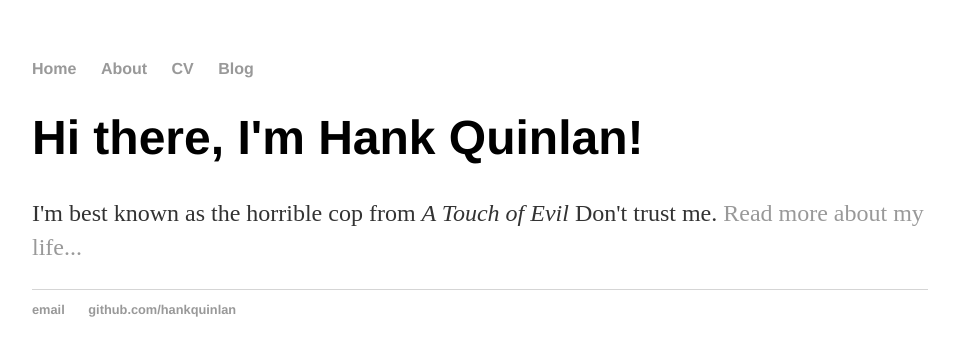
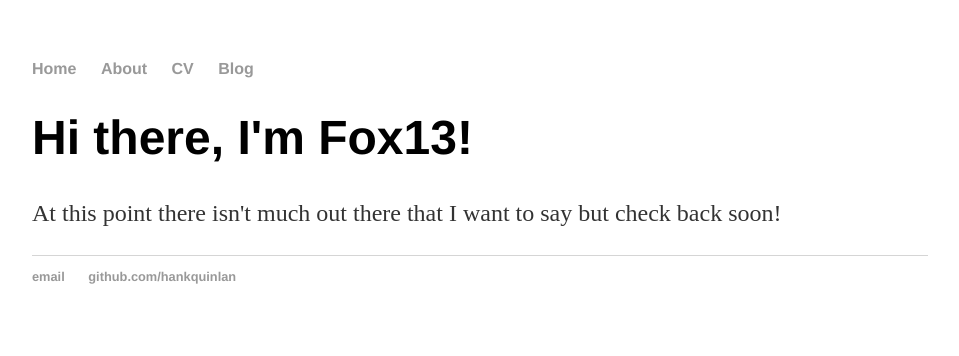
Before and after one commit to Fox13/fox13.github.io, a Jekyll site: the page built from index.html, in a window 1280 px wide. Shown: the top 356 px of the page, without its empty margins (160-1119 px from the left). Built offline with Jekyll 4.4.1, drawn with Linux system fonts in a browser that asks for light colours.

Commit message:
Create index.html

```diff
--- a/index.html
+++ b/index.html
@@ -1,8 +1,8 @@
 ---
 layout: default
-title: Hank Quinlan, Horrible Cop
+title: Fox13, Github Maven
 ---
 <div class="blurb">
-	<h1>Hi there, I'm Hank Quinlan!</h1>
-	<p>I'm best known as the horrible cop from <em>A Touch of Evil</em> Don't trust me. <a href="/about">Read more about my life...</a></p>
+	<h1>Hi there, I'm Fox13!</h1>
+	<p>At this point there isn't much out there that I want to say but check back soon!</p>
 </div><!-- /.blurb -->
```
